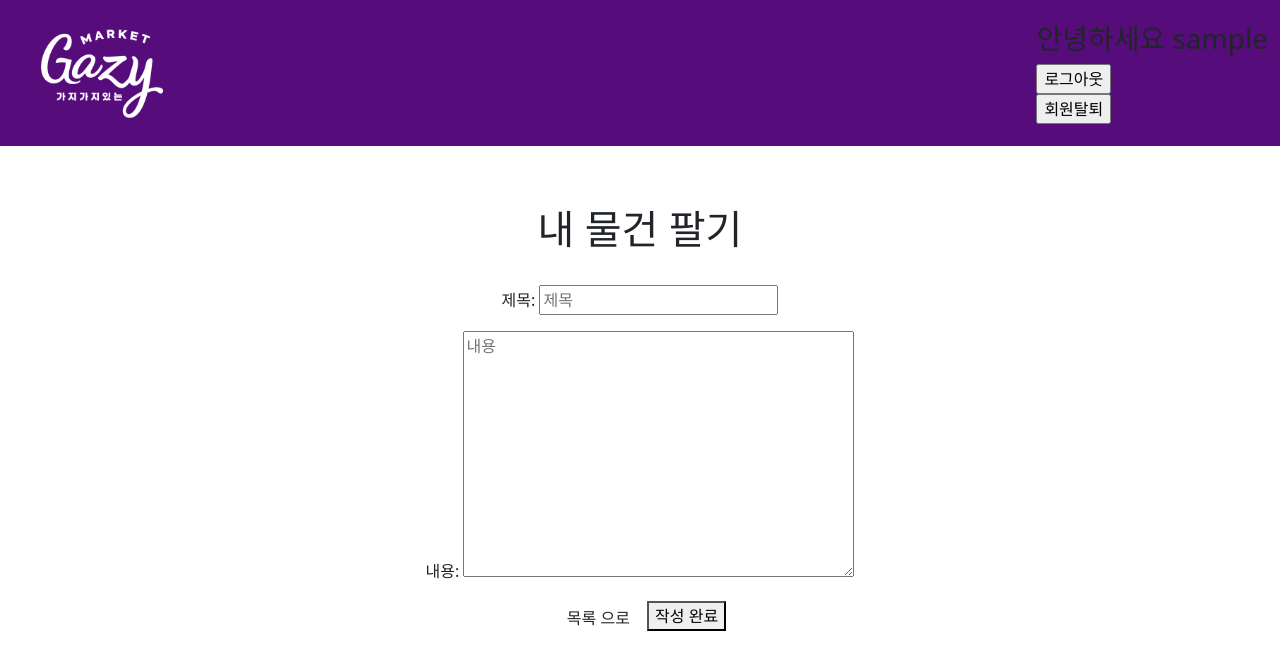
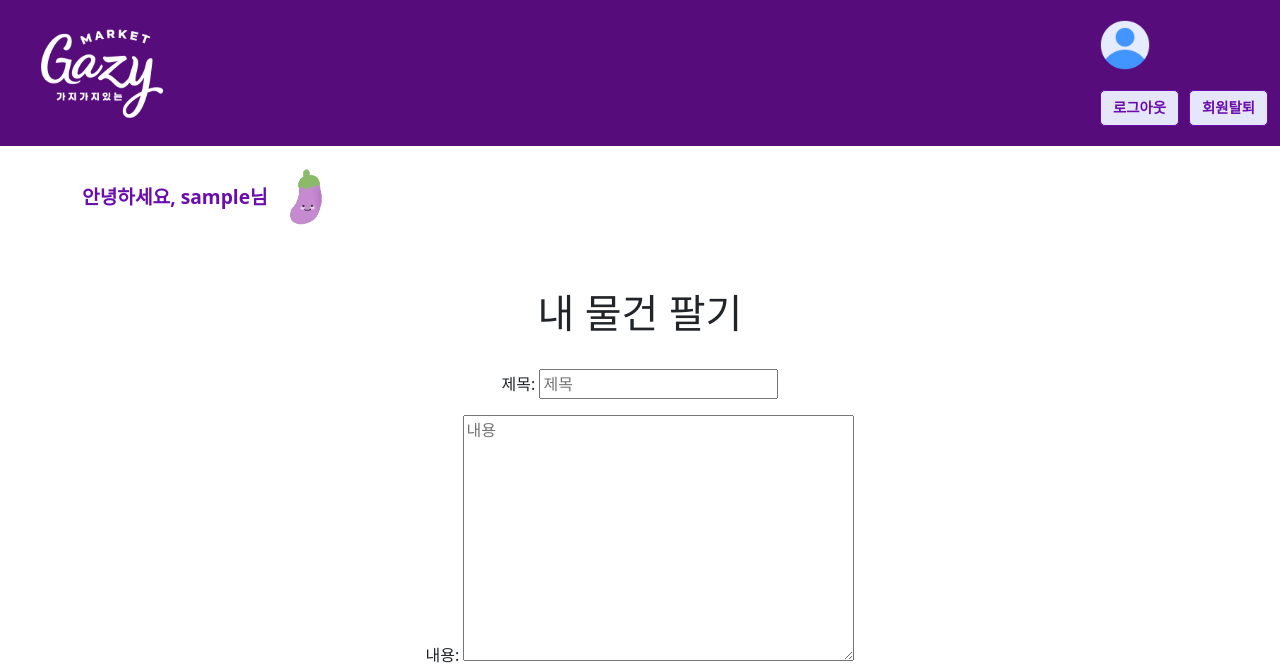
Before and after one commit to SHY-89/spartamarket_8, a Django app: page /products/create/ in a window 1280 px wide. Shown: the top 665 px of the page. Run offline with Django 4.2, Linux system fonts and the light colour scheme; the visitor is signed in with stand-in values (Sample User, id 1); some libraries are stand-ins or nearby versions.

Commit message:
feature: user info update

```diff
--- a/accounts/forms.py
+++ b/accounts/forms.py
@@ -35,3 +35,6 @@ class CustomAuthenticationForm(AuthenticationForm):
         label=_("아이디"),
         widget=forms.TextInput(attrs={"autofocus": True}),
     )
+
+class CustomUserChangeForm(UserChangeForm):
+    pass
--- a/accounts/models.py
+++ b/accounts/models.py
@@ -4,4 +4,6 @@ from django.contrib.auth.models import AbstractUser
 
 # Create your models here.
 class Users(AbstractUser):
-    pass
+    profile_picture = models.ImageField(upload_to='profile_pictures/', blank=True, default="images/default_user.png")
+    created_at = models.DateTimeField(auto_now_add=True)
+    updated_at = models.DateTimeField(auto_now=True)
--- a/accounts/urls.py
+++ b/accounts/urls.py
@@ -11,4 +11,5 @@ urlpatterns = [
     path("logout/", views.logout, name="logout"),
     path("signup/", views.signup, name="signup"),
     path("delete/<int:pk>/", views.delete, name="delete"),
+    path("update/<int:pk>/", views.update, name="update"),
 ]
--- a/spartamarket_8/urls.py
+++ b/spartamarket_8/urls.py
@@ -27,8 +27,6 @@ urlpatterns = [
     path("admin/", admin.site.urls),
     path("accounts/", include("accounts.urls")),
     path("products/", include("products.urls")),
-    path("/", views.index, name="index"),
-    path("", views.index, name="index"),
 ]
 
 if settings.DEBUG:
--- a/templates/base.html
+++ b/templates/base.html
@@ -16,6 +16,72 @@
     <script src="https://cdn.jsdelivr.net/npm/sweetalert2@11.12.4/dist/sweetalert2.all.min.js"></script>
     <script src="https://kit.fontawesome.com/8f954b3564.js" crossorigin="anonymous"></script>
     <style>
+        /* 공통 스타일 */
+        .auth-title {
+            color: #6a0dad; /* 보라색 */
+            font-size: 1.5em; /* 글자 크기 */
+            font-weight: bold; /* 볼드체 */
+            text-align: left; /* 왼쪽 정렬 */
+        }
+
+        .btn-custom {
+            background-color: #6a0dad; /* 보라색 */
+            color: white;
+            border: none;
+            padding: 6px 12px; /* 버튼 크기 줄이기 */
+            border-radius: 5px;
+            font-size: 0.9em; /* 글자 크기 줄이기 */
+            cursor: pointer;
+            font-weight: bold;
+        }
+
+        .btn-custom:hover {
+            background-color: #AC92ED; /* 약간 어두운 보라색 */
+        }
+
+        .form-container {
+            margin-top: 20px;
+        }
+
+        /* 네비게이션 바 아래 텍스트 스타일 */
+        .welcome-message {
+            color: #6a0dad; /* 보라색 */
+            font-weight: bold; /* 볼드체 */
+            margin-top: 20px; /* 네비게이션 바와의 거리 */
+            font-size: 1.2em; /* 글자 크기 */
+            display: flex;
+            align-items: center;
+        }
+
+        .welcome-message img {
+            margin-left: 5px; /* 텍스트와 이미지 사이 거리 조정 */
+            width: 65px; /* 이미지 크기 */
+        }
+
+        /* 로그아웃 및 회원탈퇴 버튼 스타일 */
+        .logout-delete-container {
+            margin-top: 20px;
+            display: flex;
+            gap: 10px; /* 버튼 간의 공백 */
+        }
+
+        .logout-delete-btn {
+            background-color: #E6E6FA; /* 연한 보라색 */
+            color: #6a0dad; /* 글자 색상 보라색 */
+            border: 1px solid #6a0dad; /* 보라색 테두리 */
+            padding: 6px 12px;
+            border-radius: 5px;
+            font-size: 0.9em;
+            cursor: pointer;
+            font-weight: bold;
+        }
+
+
+        .logout-delete-btn:hover {
+            background-color: #A558E2; /* 호버 시 배경색 */
+            color: white; /* 호버 시 글자색 하얀색 */
+        }
+
         /* 기존 스타일 */
         .auth-links a {
             color: white;
@@ -30,33 +96,10 @@
         .auth-links a:hover {
             color: #A78FE9; /* 호버 시 */
         }
-
-        /* 회원가입 페이지 스타일 추가 */
-        .signup-title {
-            color: #6a0dad; /* 보라색 */
-            font-size: 1.5em; /* 글자 크기 */
-            font-weight: bold; /* 볼드체 */
-        }
-
-        .btn-custom {
-            background-color: #6a0dad; /* 보라색 */
-            color: white;
-            border: none;
-            padding: 10px 20px;
-            border-radius: 5px;
-            font-size: 1em;
-            cursor: pointer;
-            font-weight: bold;
-        }
-
-        .btn-custom:hover {
-            background-color: #5a0b8c; /* 약간 어두운 보라색 */
-        }
     </style>
 </head>
 
 <body>
-
     <nav class="navbar navbar-expand-lg bg-body-tertiary" style="background-color: #560c7b !important;">
         <div class="container-fluid">
             <a class="navbar-brand" href="{% url 'index' %}">
@@ -69,29 +112,39 @@
             </button>
             <div class="auth-links">
                 {% if request.user.is_authenticated %}
-                <h3>안녕하세요 {{ user }}</h3>
+                <img src="{{ request.user.profile_picture.url }}" alt="프로필 사진" width=50 height=50 >
+                <div class="logout-delete-container">
                     <form action="{% url 'accounts:logout' %}" method="POST">
                         {% csrf_token %}
-                    <input type="submit" value="로그아웃">
+                        <button type="submit" class="logout-delete-btn">로그아웃</button>
                     </form>
                     <form action="{% url 'accounts:delete' request.user.pk %}" method="POST">
                         {% csrf_token %}
-                    <input type="submit" value="회원탈퇴">
+                        <button type="submit" class="logout-delete-btn">회원탈퇴</button>
                     </form>
+                </div>
                 {% else %}
                 <a href="{% url 'accounts:login' %}">로그인</a>
                 <a href="{% url 'accounts:signup' %}">회원가입</a>
 
                 <img src="/media/images/eggplant_01.gif" alt="움직이는가지" width="60" onclick="javascript:location.href='/'" style="margin-left: -20px;">
-
                 {% endif %}
             </div>
         </div>
     </nav>
+
+    {% if request.user.is_authenticated %}
+    <div class="container welcome-message">
+        <span>안녕하세요, {{ user }}님</span>
+        <img src="/media/images/eggplant_01.gif" alt="움직이는가지">
+    </div>
+    {% endif %}
+
     <main class="container" style="padding: 35px 0">
         {% block content %}
         {% endblock content %}
     </main>
+
     <footer class="bd-footer bg-body-tertiary">
         <div class="container py-4 py-md-5 px-4 px-md-3 text-body-secondary">
             <div class="row">
```
Also changed, not shown: accounts/templates/accounts/login.html (+8 -6 lines), accounts/templates/accounts/update.html (added, +11 -0 lines), accounts/views.py (+15 -1 lines), static/style.css (deleted, +0 -18 lines), accounts/migrations/0002_users_created_at_users_profile_picture_and_more.py (added), media/images/default_user.png (added). Lines whose indentation alone changed are shown as unchanged.
